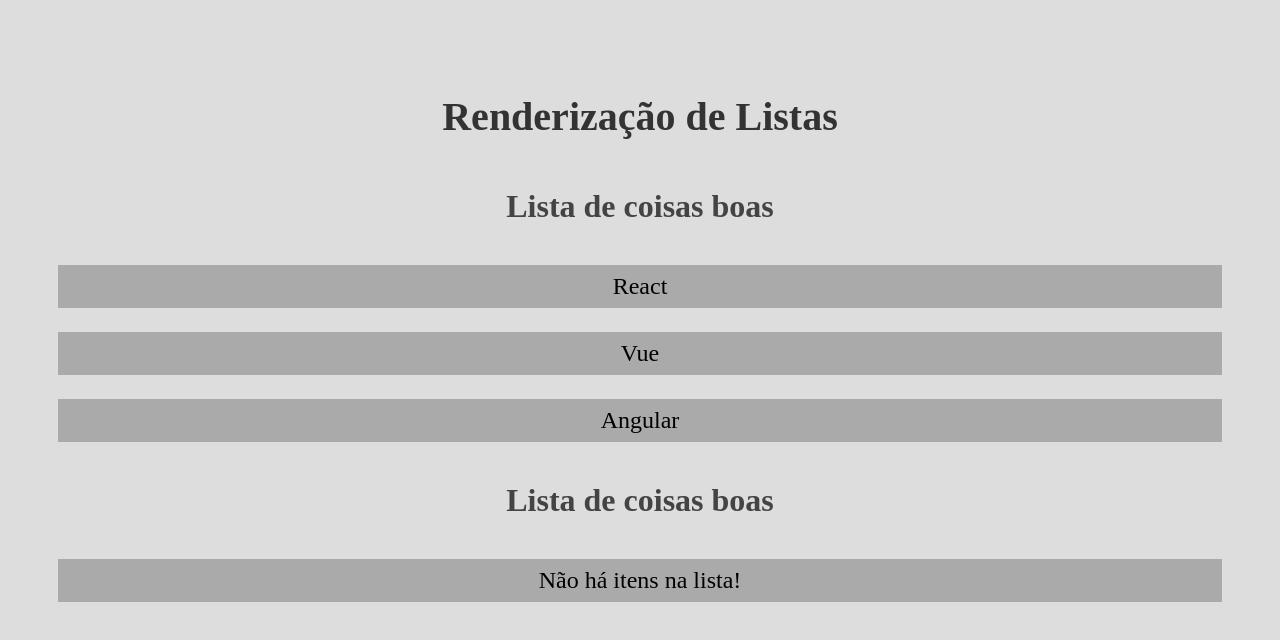
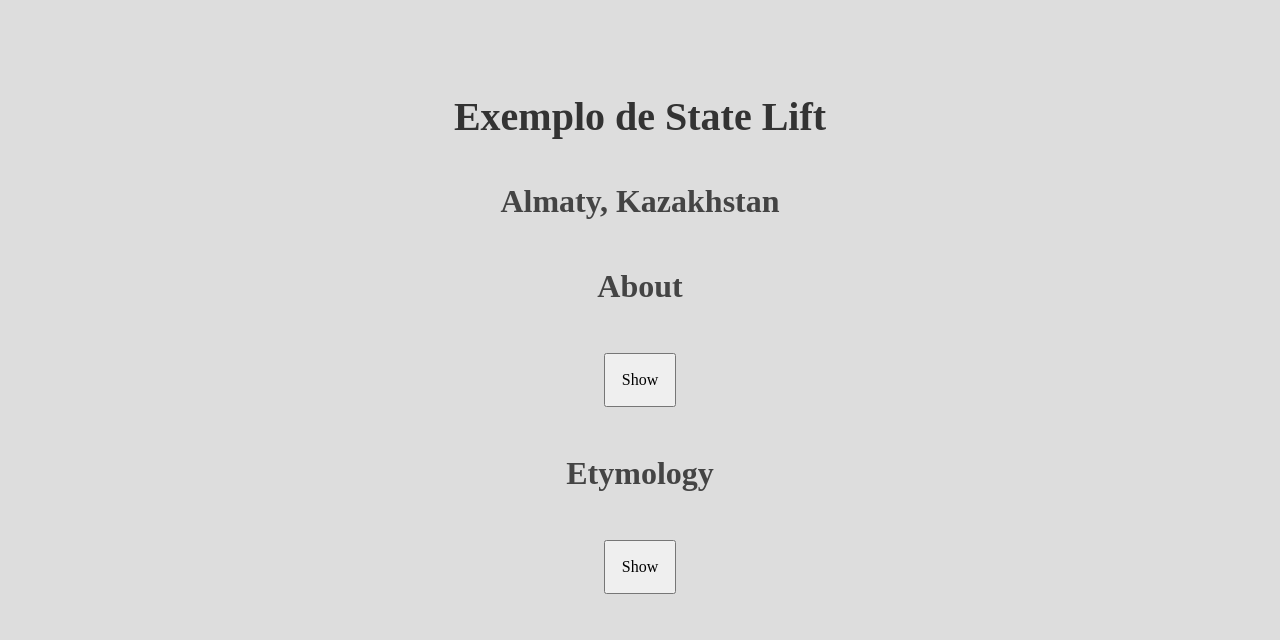
Before and after one commit to cleytonmuto/curso-react, a React (Create React App) app: page / in a window 1280 px wide. Shown: the top 640 px of the page. Built offline with nearby package versions, Linux system fonts and the light colour scheme.

Commit message:
feat: added State Lift example

```diff
--- a/package.json
+++ b/package.json
@@ -34,5 +34,8 @@
       "last 1 firefox version",
       "last 1 safari version"
     ]
+  },
+  "devDependencies": {
+    "@babel/plugin-proposal-private-property-in-object": "^7.21.11"
   }
 }
--- a/src/App.js
+++ b/src/App.js
@@ -1,15 +1,12 @@
+import React from 'react';
+import Accordion from './components/Accordion';
 import './App.css';
-import OutraLista from './components/OutraLista';
 
 function App() {
-
-  const meusItens = ['React', 'Vue', 'Angular'];
-
   return (
     <div className="App">
-      <h1>Renderização de Listas</h1>
-      <OutraLista itens={meusItens} />
-      <OutraLista itens={[]} />
+      <h1>Exemplo de State Lift</h1>
+      <Accordion />
     </div>
   );
 }
--- /dev/null
+++ b/src/components/Accordion.jsx
@@ -0,0 +1,18 @@
+import React from 'react';
+import Panel from './Panel';
+
+const Accordion = () => {
+  return (
+    <div>
+      <h2>Almaty, Kazakhstan</h2>
+      <Panel title="About">
+        With a population of about 2 million, Almaty is Kazakhstan's largest city. From 1929 to 1997, it was its capital city.
+      </Panel>
+      <Panel title="Etymology">
+        The name comes from <span lang="kk-KZ">алма</span>, the Kazakh word for "apple" and is often translated as "full of apples". In fact, the region surrounding Almaty is thought to be the ancestral home of the apple, and the wild <i lang="la">Malus sieversii</i> is considered a likely candidate for the ancestor of the modern domestic apple.
+      </Panel>
+    </div>
+  );
+}
+
+export default Accordion;
--- /dev/null
+++ b/src/components/Panel.jsx
@@ -0,0 +1,17 @@
+import {useState, React} from 'react';
+
+const Panel = ({title, children}) => {
+  const [isActive, setIsActive] = useState(false);
+  return (
+    <section className="panel">
+      <h3>{title}</h3>
+      {isActive ? (
+        <p>{children}</p>
+      ) : (
+        <button onClick={() => setIsActive(true)}>Show</button>
+      )}
+    </section>
+  );
+}
+
+export default Panel;
--- a/src/index.css
+++ b/src/index.css
@@ -39,7 +39,7 @@
 }
 
 input {
-    font-size: 1rem;
+    font-size: 1.5rem;
 }
 
 label {
```
Also changed, not shown: src/AppLista.js (added, +17 -0 lines), src/AppStateLift.js (added, +17 -0 lines), src/components/Saudacao.js (added, +14 -0 lines), src/components/SeuNome.js (added, +12 -0 lines), 1 other file (tests, documents, lock files or other folders).
